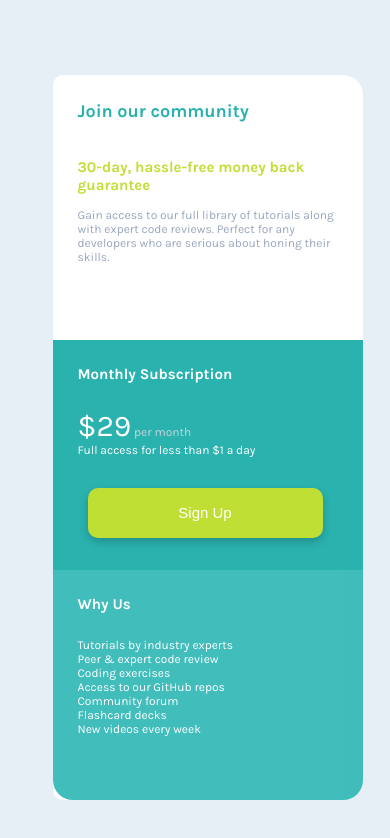
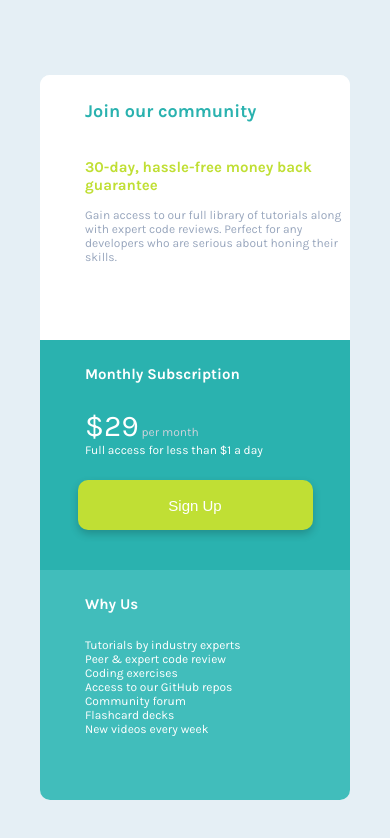
Before and after one commit to Lucasdelacerda/pricegride, a plain HTML site: page index.html in a window 390 px wide. Drawn offline with Linux system fonts and the light colour scheme.

Commit message:
Margin correction

```diff
--- a/index.html
+++ b/index.html
@@ -12,27 +12,27 @@
 <body>
   <main>
     <div class="presentation">
-      <h1 class="presentation-title"> Join our community </h1>
+      <h1 class="presentation-title text"> Join our community </h1>
       <link rel="stylesheet" type:"text/css" href="./styles.css">
-      <h2 class=" paragraph-title">30-day, hassle-free money back guarantee
+      <h2 class=" paragraph-title text">30-day, hassle-free money back guarantee
       </h2>
-      <p class="about-product">
+      <p class="about-product text">
         Gain access to our full library of tutorials along with expert code reviews.
         Perfect for any developers who are serious about honing their skills.
       </p>
     </div>
     <div class="subscription">
-     <h2 class="title-subscription"> Monthly Subscription
+     <h2 class="title-subscription text"> Monthly Subscription
 
-      <h3 class="plan-value"><span>&dollar;29</span> per month</h3>
+      <h3 class="plan-value text"><span>&dollar;29</span> per month</h3>
 
-      <h3 class="plan-description">Full access for less than &dollar;1 a day</h3>
+      <h3 class="plan-description text">Full access for less than &dollar;1 a day</h3>
 
       <button class="sign">Sign Up</button>
     </div>
-    <div class="apprenticeship">
-      <h2 class="apprenticeship-title">Why Us</h2>
-      <p class="metrics">
+    <div class="apprenticeship ">
+      <h2 class="apprenticeship-title text">Why Us</h2>
+      <p class="metrics text">
         Tutorials by industry experts
         Peer &amp; expert code review
         Coding exercises<br>
--- a/styles.css
+++ b/styles.css
@@ -108,49 +108,62 @@ main {
     background: hsla(179, 53%, 48%, 0.962);
     width: 43.774%;
     border-radius: 0 0 10px 0;
-    color:white;
+    color: white;
 }
-.metrics{
 
-    width:170px;
+.metrics {
+
+    width: 170px;
 }
-@media (max-width:644px){
-    body{
-        padding:15px;
+
+@media (max-width:644px) {
+    body {
+        padding: 15px;
     }
-    main{
+
+    main {
         place-self: center;
         display: flex;
         flex-direction: column;
-        max-width:285px;
+        max-width: 310px;
     }
-    .apprenticeship,.subscription,.presentation{
-        width:100%;
 
-        padding:25px 0 35px 25px;
+    .apprenticeship,
+    .subscription,
+    .presentation {
+        width: 100%;
+        padding: 25px 0 35px 0px;
     }
-    .presentation{
+
+    .presentation {
         background: white;
-        height:205px;
-        gap:15px;
-        border-radius:20px 20px 0 0;
+        height: 205px;
+        gap: 15px;
+        border-radius: 10px 10px 0 0;
     }
-    .apprenticeship,.subscription{
-       height: 170px;
 
+    .apprenticeship,
+    .subscription {
+        height: 170px;
     }
-    .apprenticeship{
-        border-radius: 0 0 20px 20px;
+
+    .apprenticeship {
+        border-radius: 0 0 10px 10px;
     }
-    .subscription{
-        border-radius:0;
+
+    .subscription {
+        border-radius: 0;
     }
-    .paragraph-title, .about-product{
 
-        width:265px;
+    .paragraph-title,
+    .about-product {
+        width: 265px;
+    }
+    .text{
+        margin-left: 45px;
     }
     .sign{
-        margin-left: 10px;
+        place-self: center;
     }
 
 }
```
Also changed, not shown: 1 other file.
